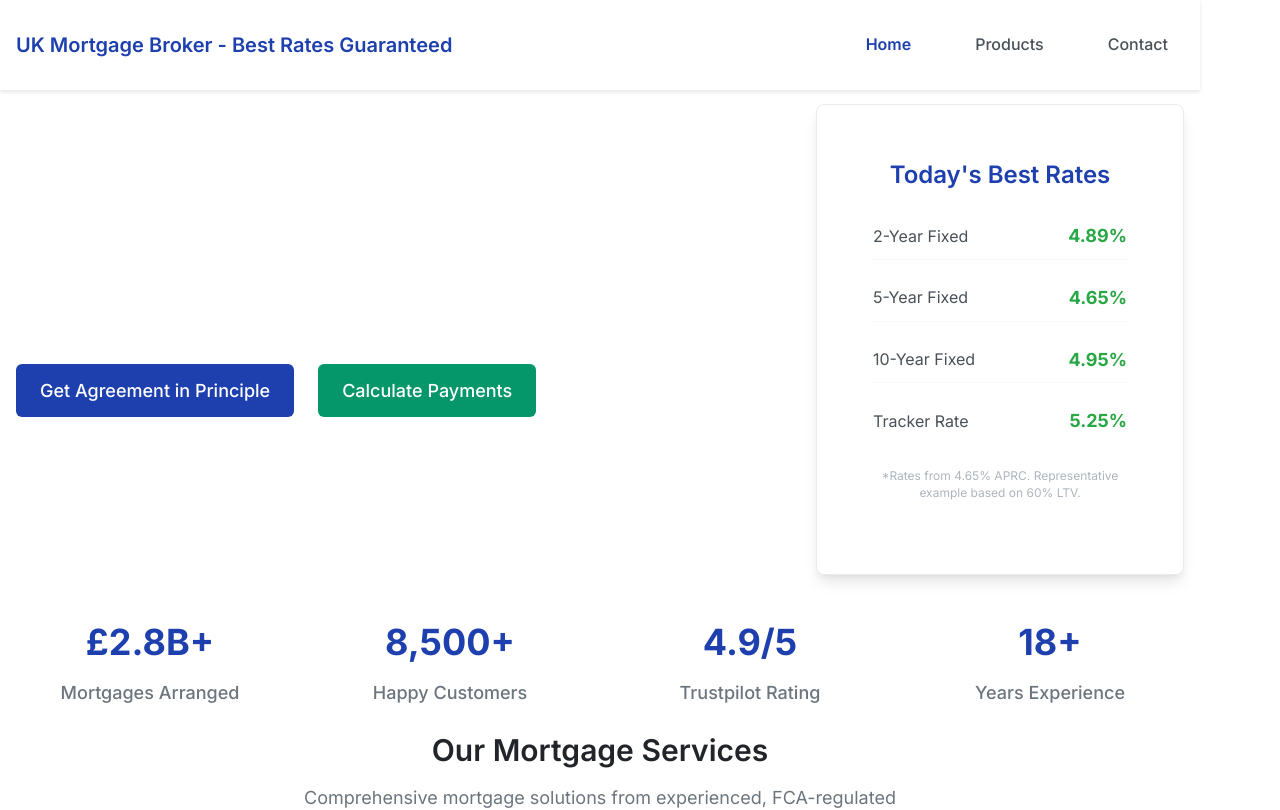
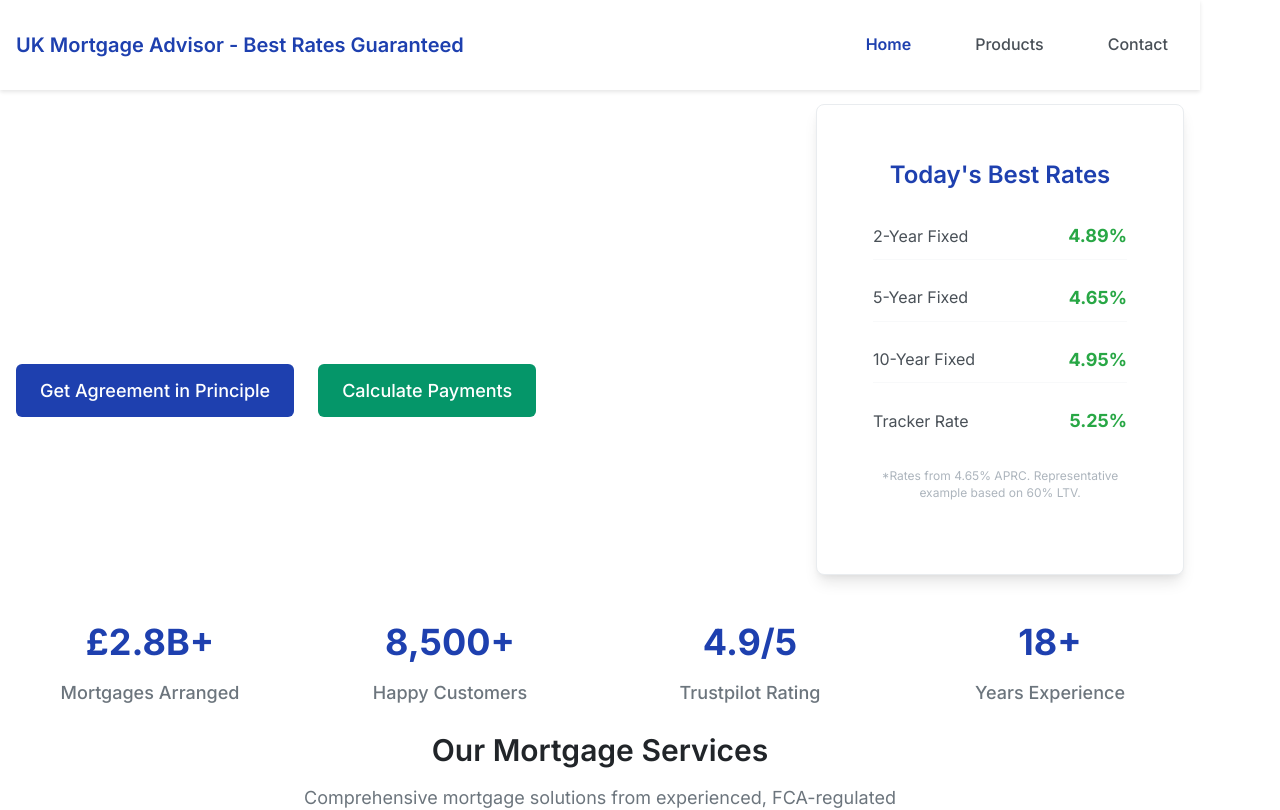
Before and after one commit to James-Burch/revived-autocare-website, a React (Vite) app in the folder AK-Site/: page / in a window 1280 px wide. Shown: the top 810 px of the page. Built offline with nearby package versions, Linux system fonts and the light colour scheme; the HTML template or start-up script is replaced by a standard one.

Commit message:
Updated header component

```diff
--- a/AK-Site/src/components/Header.tsx
+++ b/AK-Site/src/components/Header.tsx
@@ -9,7 +9,7 @@ const Header: React.FC = () => {
       <div className="container">
         <div className="header-content">
           <Link to="/" className="logo">
-            <h1>UK Mortgage Broker - Best Rates Guaranteed</h1>
+            <h1>UK Mortgage Advisor - Best Rates Guaranteed</h1>
           </Link>
           <nav className="nav">
             <Link
```
